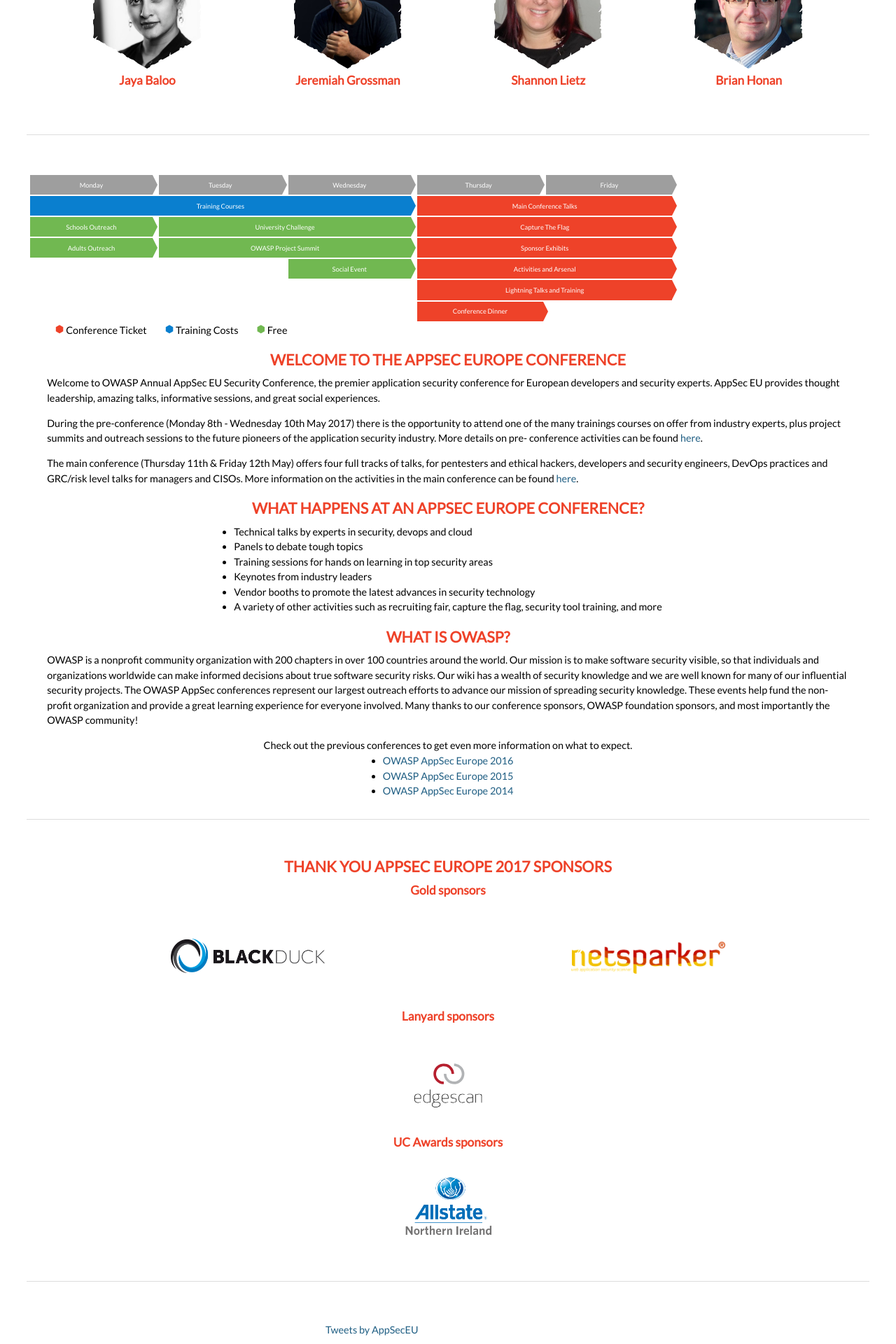
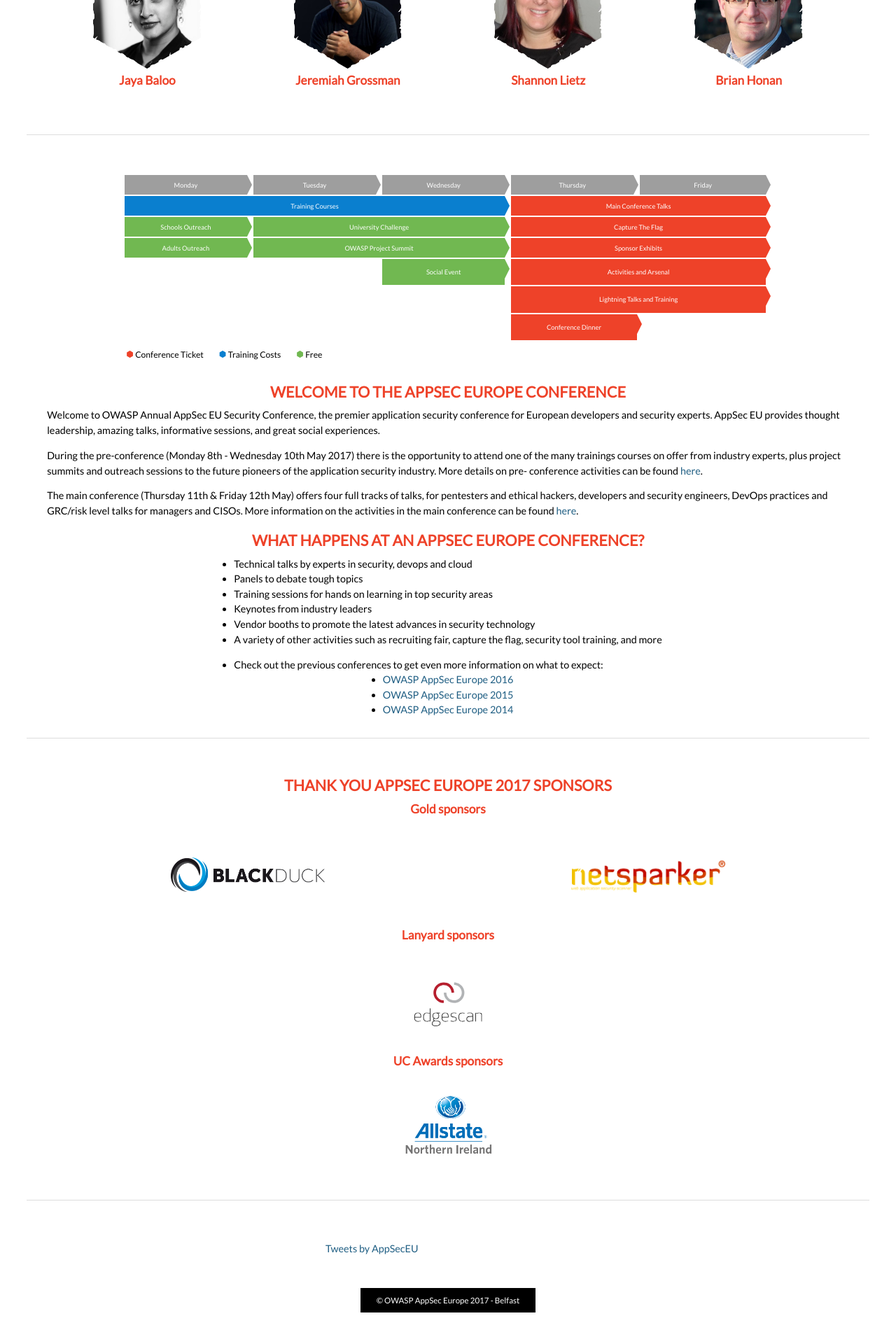
Before and after one commit to OWASP/AppSecEurope2017, a Jekyll site: the page built from index.html, in a window 1280 px wide. Shown: the part 758-2678 px from the top of the page at 70% size. Built offline with Jekyll 4.4.1, drawn with Linux system fonts in a browser that asks for light colours; comment, search, counter and statistics services are not loaded; after the commit the page ends 2633 px from its top, so only the background shows below that.

Commit message:
moving a bit around again

```diff
--- a/_data/menus.yml
+++ b/_data/menus.yml
@@ -33,9 +33,11 @@
 - title: About
   items:
   - title: The Conference
-    url  : about/
+    url  : about/conference
   - title: The Pre-Conference
     url  : about/pre-conference
+  - title: OWASP
+    url  : about/
   - title: Diversity statement
     url  : about/diversity-statement
   - title: The Team
--- a/assets/css/style.scss
+++ b/assets/css/style.scss
@@ -72,7 +72,7 @@
 		width: 47%;
 		float: right;
 		margin-top: 2%;
-		margin-bottom: -1%;
+		margin-bottom: -10%;
 	}
 }
 
@@ -337,7 +337,7 @@
 		    line-height: 1em;
 		    padding: 0.5em;
 		    position: relative;
-		    left: -0.5em;
+		    left: -1em;
 		    color: #fff;
 		    width: 20%;
 		    text-align: center;
@@ -378,13 +378,19 @@
 				border-left-color: $green;
 			}
 		}
+		td.white {
+			color: #000;
+			font-size: 130%;
+			background-color: #fff;
+			&:after{
+				border-left-color: #fff;
 			}
-
-	section.about ul.legend {
+		}
+		ul.legend {
 			display: flex;
 			flex-wrap: wrap;
 			list-style: none;
-		margin-left:1em;
+			margin: 0;
 			justify-content: flex-start;
 			li {
 				margin-right: 2em;
@@ -399,6 +405,8 @@
 				left: -0.2em;
 			}
 		}
+	}
+
 	.nomargins {
 		margin-left: -2em;
 		margin-right: -2em;
--- a/index.html
+++ b/index.html
@@ -26,22 +26,22 @@
 
 <section class="about">
 <div class="nomargins">
-<table class="arrowed" style="max-width: 99em;">
+<table class="arrowed" style="max-width: 99em; margin:0 auto;">
 <tr><td>Monday</td><td>Tuesday</td><td>Wednesday</td><td>Thursday</td><td>Friday</td></tr>
 <tr><td colspan="3" class="blue">Training Courses</td><td colspan="2" class="orange">Main Conference Talks</td></tr>
 <tr><td class="green">Schools Outreach</td><td colspan="2" class="green">University Challenge</td><td colspan="2" class="orange">Capture The Flag</td></tr>
 <tr><td class="green">Adults Outreach</td><td colspan="2" class="green">OWASP Project Summit</td><td colspan="2" class="orange">Sponsor Exhibits</td></tr>
-<tr><td colspan="2" class="hidden"></td><td class="green">Social Event</td><td colspan="2" class="orange">Activities and Arsenal</td></tr>
-<tr><td colspan="3" class="hidden"></td><td colspan="2" class="orange">Lightning Talks and Training</td></tr>
-<tr><td colspan="3" class="hidden"></td><td class="orange">Conference Dinner</td></tr>
+<tr><td colspan="2" class="white"></td><td class="green">Social Event</td><td colspan="2" class="orange">Activities and Arsenal</td></tr>
+<tr><td colspan="3" class="white"></td><td colspan="2" class="orange">Lightning Talks and Training</td></tr>
+<tr><td colspan="3" class="white"></td><td class="orange">Conference Dinner</td></tr>
+<tr><td colspan="5" class="white"><ul class="legend">
+  <li class="orange">Conference Ticket</li>
+  <li class="blue">Training Costs</li>
+  <li class="green">Free</li>
+</ul></td></tr>
 </table>
 </div>
 
-<ul class="legend">
-  <li class="orange">Conference Ticket</li>
-  <li class="blue">Training Costs</li>
-  <li class="green">Free</li>
-</ul>
 
 <h2>Welcome to the AppSec Europe Conference</h2>
 
@@ -49,7 +49,7 @@
 
 <p>During the pre-conference (Monday 8th - Wednesday 10th May 2017) there is the opportunity to attend one of the many trainings courses on offer from industry experts, plus project summits and outreach sessions to the future pioneers of the application security industry. More details on pre- conference activities can be found <a href="about/pre-conference">here</a>.</p>
 
-<p>The main conference (Thursday 11th &amp; Friday 12th May) offers four full tracks of talks, for pentesters and ethical hackers, developers and security engineers, DevOps practices and GRC/risk level talks for managers and CISOs. More information on the activities in the main conference can be found <a href="about/">here</a>.</p>
+<p>The main conference (Thursday 11th &amp; Friday 12th May) offers four full tracks of talks, for pentesters and ethical hackers, developers and security engineers, DevOps practices and GRC/risk level talks for managers and CISOs. More information on the activities in the main conference can be found <a href="about/conference">here</a>.</p>
 
 <h2>What Happens at an AppSec Europe Conference?</h2>
 
@@ -60,19 +60,13 @@
   <li>Keynotes from industry leaders</li>
   <li>Vendor booths to promote the latest advances in security technology</li>
   <li>A variety of other activities such as recruiting fair, capture the flag, security tool training, and more</li>
-</ul>
 
-<h2>What is OWASP?</h2>
-<p>OWASP is a nonprofit community organization with 200 chapters in over 100 countries around the world. Our mission is to make software security visible, so that individuals and organizations worldwide can make informed decisions about true software security risks. Our wiki has a wealth of security knowledge and we are well known for many of our influential security projects. The OWASP AppSec conferences represent our largest outreach efforts to advance our mission of spreading security knowledge. These events help fund the non-profit organization and provide a great learning experience for everyone involved. Many thanks to our conference sponsors, OWASP foundation sponsors, and most importantly the OWASP community!</p>
+  <li style="margin-top: 1em">Check out the previous conferences to get even more information on what to expect:<ul>
 
-
-Check out the previous conferences to get even more information on what to expect.
-
-<ul>
   <li><a href="https://2016.appsec.eu/">OWASP AppSec Europe 2016</a></li>
   <li><a href="https://2015.appsec.eu/">OWASP AppSec Europe 2015</a></li>
   <li><a href="https://2014.appsec.eu/">OWASP AppSec Europe 2014</a></li>
-</ul>
+</ul></li></ul>
 </section>
 
 <hr>
```
Also changed, not shown: about/conference.md (added, +60 -0 lines), about/index.md (+4 -57 lines), about/pre-conference.md (+5 -7 lines). Lines whose indentation alone changed are shown as unchanged.
